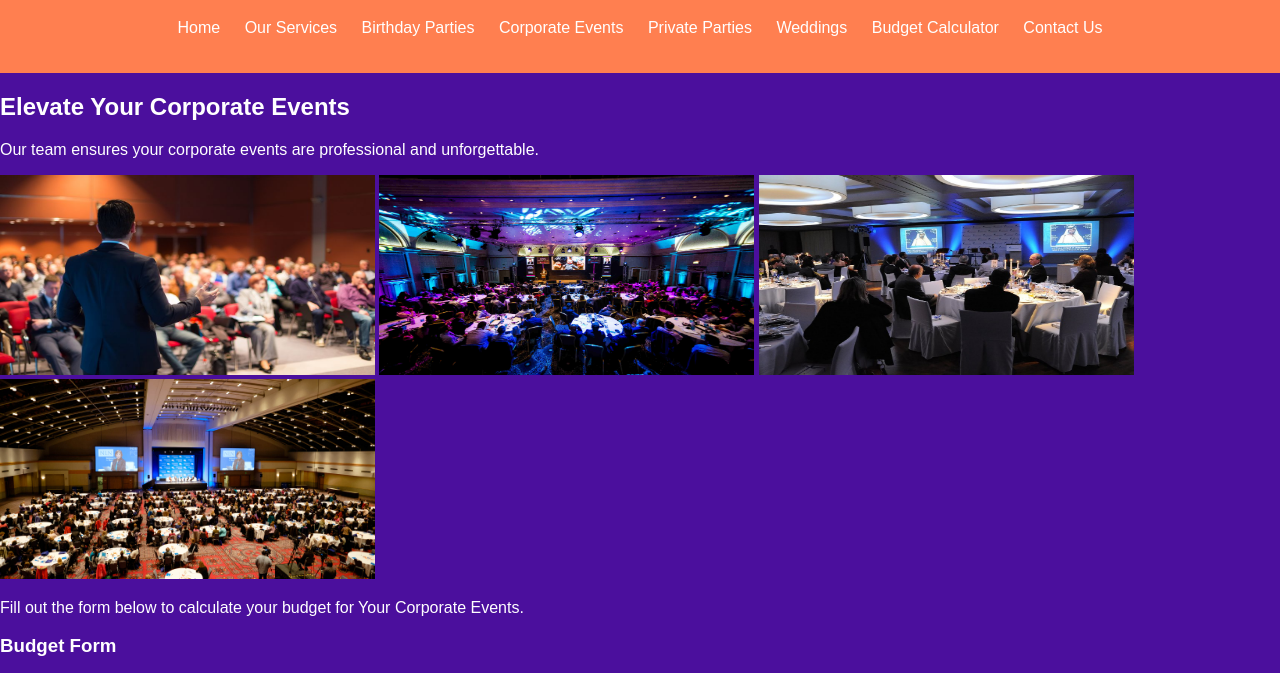
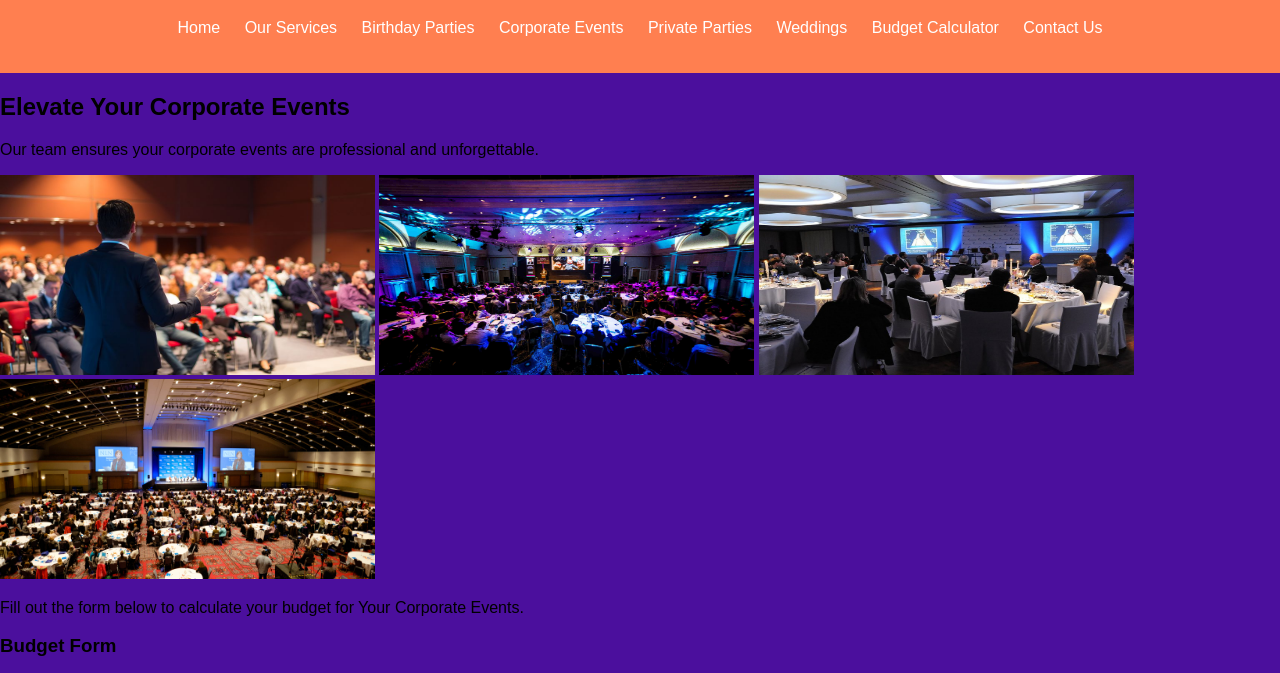
Before and after one commit to JeetRupinder/event-planning-service, a plain HTML site: page corporate.html in a window 1280 px wide. Shown: the part 81-754 px from the top of the page. Drawn offline with Linux system fonts and the light colour scheme.

Commit message:
corporate.html

```diff
--- a/corporate.html
+++ b/corporate.html
@@ -8,7 +8,7 @@
 </head>
 <body>
 <header>
-    <h1>Corporate Event Planning</h1>
+    <h1 style="color: white;">Corporate Event Planning</h1>
     <nav>
         <ul>
             <li><a href="index.html">Home</a></li>
@@ -25,16 +25,16 @@
 
 <main>
     <section>
-        <h2 style="color: white;">Elevate Your Corporate Events</h2>
-        <p style="color: white;">Our team ensures your corporate events are professional and unforgettable.</p>
+        <h2 style="color: black;">Elevate Your Corporate Events</h2>
+        <p style="color: black;">Our team ensures your corporate events are professional and unforgettable.</p>
 <img src="event3.jpg" alt="Event 1" style="width: 375px; height: 200px;">
   <img src="event8.jpeg" alt="Event 8" style="width: 375px; height: 200px;">
   <img src="event9.jpg" alt="Event 1" style="width: 375px; height: 200px;">
 <img src="event10.jpg" alt="Event 1" style="width: 375px; height: 200px;">
 
-    <p style="color: white;">Fill out the form below to calculate your budget for Your Corporate Events.</p>
+    <p style="color: black;">Fill out the form below to calculate your budget for Your Corporate Events.</p>
 
-        <h3 style="color: white;">Budget Form</h3>
+        <h3 style="color: black;">Budget Form</h3>
         <form id="corporate-budget-form">
             <label for="budget">Your Budget:</label>
             <input type="number" id="budget" placeholder="Enter your budget" required>
```
